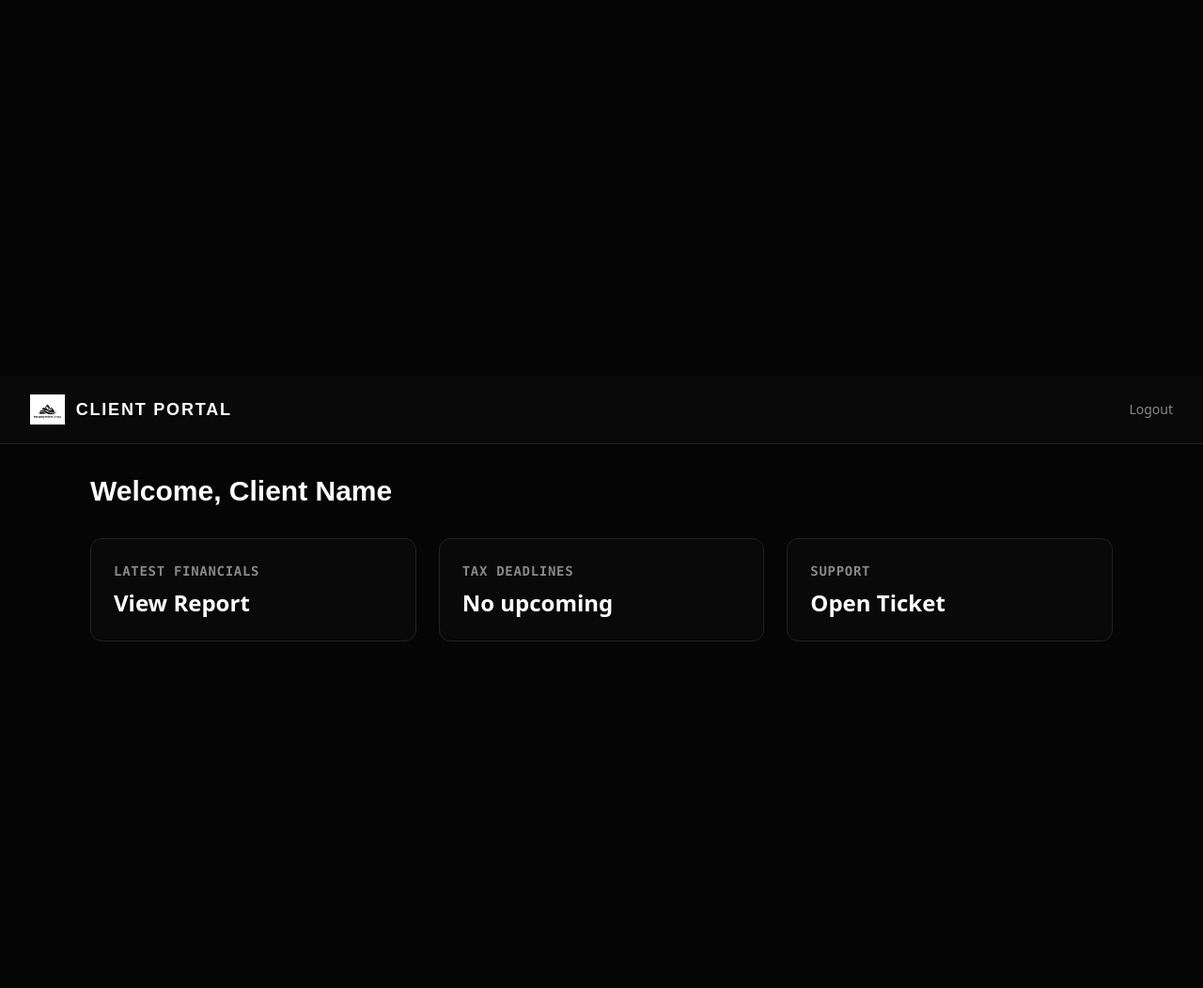
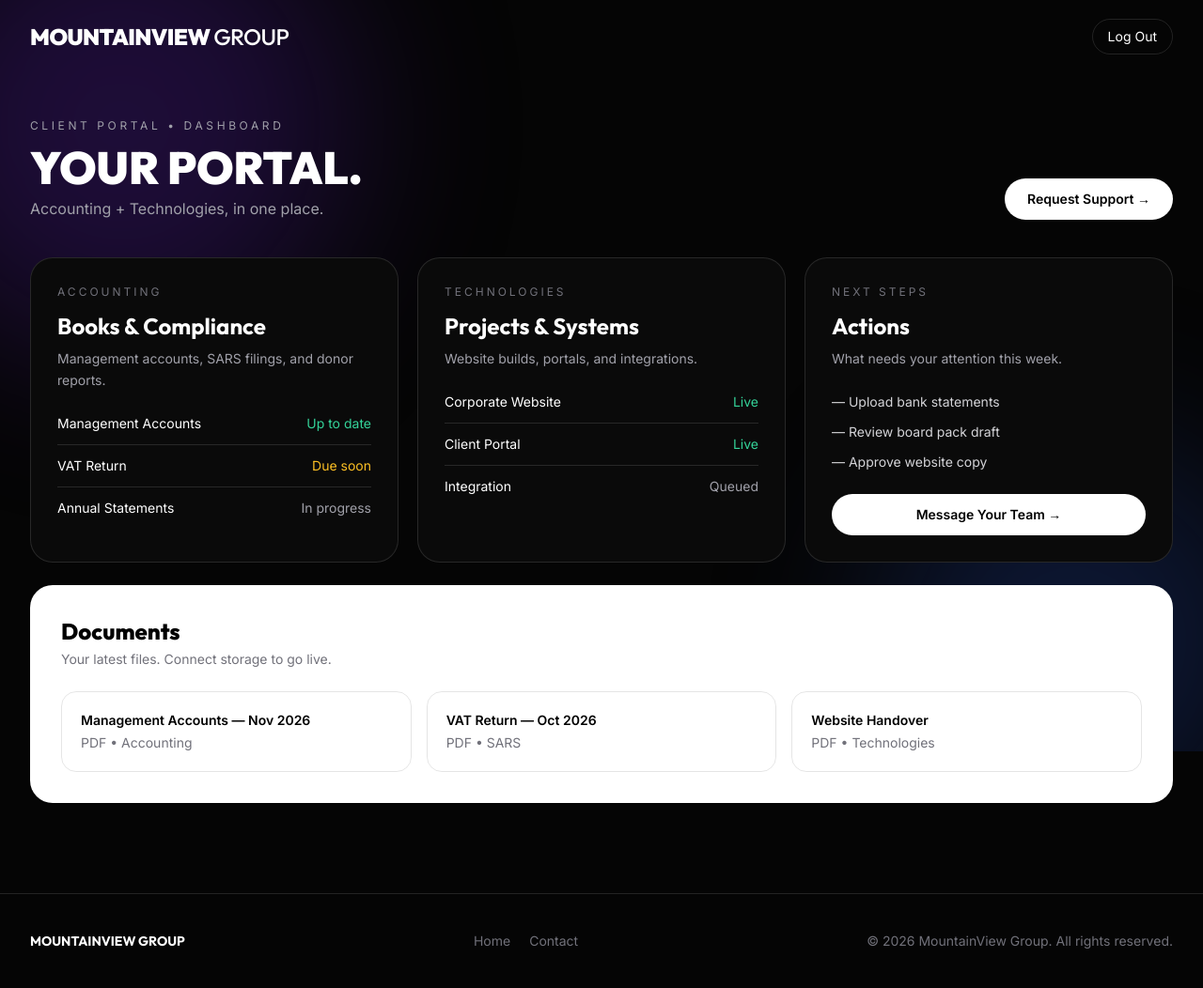
Before and after one commit to Nova-Nkosi/MountainView, a plain HTML site: page dashboard.html in a window 1280 px wide. Shown: the whole page at 94% size. Before the commit the page ends 800 px from the top, so only its background shows below. Drawn offline with nearby package versions, Linux system fonts and the light colour scheme.

Commit message:
Update dashboard.html

```diff
--- a/dashboard.html
+++ b/dashboard.html
@@ -1,55 +1,47 @@
+<!-- dashboard.html -->
 <!DOCTYPE html>
 <html lang="en">
 <head>
 <meta charset="UTF-8">
 <meta name="viewport" content="width=device-width, initial-scale=1.0">
-    <title>Dashboard | MountainView Group</title>
-
+<title>Dashboard — MountainView Group</title>
 <script src="https://cdn.tailwindcss.com"></script>
+<script>tailwind.config={theme:{extend:{colors:{ink:'#050505',paper:'#FFFFFF',accounting:'#4C1D95',tech:'#1E3A8A',muted:'#A1A1AA',line:'rgba(255,255,255,0.12)'},fontFamily:{display:['Outfit','sans-serif'],body:['Inter','sans-serif'],editorial:['Georgia','serif']}}}}</script>
+<link href="https://fonts.googleapis.com/css2?family=Outfit:wght@500;700;800;900&family=Inter:wght@400;500;600&display=swap" rel="stylesheet">
 <link rel="stylesheet" href="style.css">
-    <script>
-        tailwind.config = {
-            theme: {
-                extend: {
-                    colors: {
-                        brand: { bg: '#050505', muted: '#888888', border: '#222222' }
-                    }
-                }
-            }
-        }
-    </script>
 </head>
-<body class="bg-brand-bg text-white font-sans antialiased min-h-screen relative">
-
-    <div class="bg-grid"></div>
-    <div class="ambient-light light-white" style="bottom: 0; right: 0; width: 400px; height: 400px; opacity: 0.05;"></div>
-
-    <header class="bg-[#0a0a0a]/90 backdrop-blur-sm border-b border-brand-border px-8 py-5 flex justify-between items-center relative z-10">
-        <div class="flex items-center gap-3">
-            <img src="logo.jpg" alt="MountainView Group Logo" class="h-8 w-auto object-contain">
-            <span class="font-bold text-lg tracking-widest uppercase text-white" style="font-family: 'Outfit', sans-serif;">Client Portal</span>
+<body class="font-body antialiased">
+<div class="fixed inset-0 overflow-hidden z-0"><div class="orb orb-1"></div><div class="orb orb-2"></div></div>
+<header class="relative z-20 max-w-7xl mx-auto px-5 md:px-8 py-5 flex items-center justify-between">
+<a href="index.html" class="font-display font-black tracking-tight text-xl md:text-2xl">MOUNTAINVIEW <span class="font-light">GROUP</span></a>
+<div class="flex items-center gap-3"><span id="userEmail" class="hidden md:block text-sm text-zinc-400"></span><button id="logoutBtn" class="border border-line px-4 py-2 rounded-full text-sm">Log Out</button></div>
+</header>
+<main class="relative z-10 max-w-7xl mx-auto px-5 md:px-8 pt-8 md:pt-12 pb-24">
+<div class="reveal flex flex-wrap items-end justify-between gap-4">
+<div><p class="text-xs tracking-[0.3em] text-zinc-400 uppercase">Client Portal • Dashboard</p><h1 class="font-display font-black text-4xl md:text-5xl mt-3">YOUR PORTAL.</h1><p class="text-zinc-400 mt-2">Accounting + Technologies, in one place.</p></div>
+<a href="contact.html" class="btn bg-white text-black px-6 py-3 rounded-full font-semibold text-sm">Request Support →</a>
 </div>
-        <div class="flex items-center gap-6">
-            <a href="index.html" class="text-sm text-brand-muted hover:text-white transition-colors">Logout</a>
+<div class="grid md:grid-cols-3 gap-5 mt-10">
+<div class="reveal border border-line rounded-3xl p-7 bg-[#0A0A0A]"><p class="text-xs tracking-[0.25em] text-zinc-500 uppercase">Accounting</p><h2 class="font-display font-bold text-2xl mt-3">Books & Compliance</h2><p class="text-zinc-400 text-sm mt-2 leading-relaxed">Management accounts, SARS filings, and donor reports.</p><div class="mt-6 space-y-3 text-sm"><div class="flex justify-between border-b border-line pb-3"><span>Management Accounts</span><span class="text-emerald-400">Up to date</span></div><div class="flex justify-between border-b border-line pb-3"><span>VAT Return</span><span class="text-amber-400">Due soon</span></div><div class="flex justify-between"><span>Annual Statements</span><span class="text-zinc-400">In progress</span></div></div></div>
+<div class="reveal border border-line rounded-3xl p-7 bg-[#0A0A0A]"><p class="text-xs tracking-[0.25em] text-zinc-500 uppercase">Technologies</p><h2 class="font-display font-bold text-2xl mt-3">Projects & Systems</h2><p class="text-zinc-400 text-sm mt-2 leading-relaxed">Website builds, portals, and integrations.</p><div class="mt-6 space-y-3 text-sm"><div class="flex justify-between border-b border-line pb-3"><span>Corporate Website</span><span class="text-emerald-400">Live</span></div><div class="flex justify-between border-b border-line pb-3"><span>Client Portal</span><span class="text-emerald-400">Live</span></div><div class="flex justify-between"><span>Integration</span><span class="text-zinc-400">Queued</span></div></div></div>
+<div class="reveal border border-line rounded-3xl p-7 bg-[#0A0A0A]"><p class="text-xs tracking-[0.25em] text-zinc-500 uppercase">Next Steps</p><h2 class="font-display font-bold text-2xl mt-3">Actions</h2><p class="text-zinc-400 text-sm mt-2 leading-relaxed">What needs your attention this week.</p><ul class="mt-6 space-y-3 text-sm text-zinc-300"><li>— Upload bank statements</li><li>— Review board pack draft</li><li>— Approve website copy</li></ul><a href="contact.html" class="btn w-full text-center bg-white text-black py-3 rounded-full font-semibold inline-block mt-6 text-sm">Message Your Team →</a></div>
 </div>
-    </header>
-
-    <main class="p-8 max-w-6xl mx-auto relative z-10">
-        <h1 class="text-3xl font-bold mb-8 text-white">Welcome, Client Name</h1>
-        <div class="grid grid-cols-1 md:grid-cols-3 gap-6">
-            <div class="bg-[#0a0a0a]/80 backdrop-blur-sm p-6 rounded-xl border border-brand-border hover:border-white/30 transition-colors">
-                <h3 class="text-brand-muted text-sm font-semibold mb-2 uppercase tracking-wider font-mono">Latest Financials</h3>
-                <p class="text-2xl font-bold text-white">View Report</p>
-            </div>
-            <div class="bg-[#0a0a0a]/80 backdrop-blur-sm p-6 rounded-xl border border-brand-border hover:border-white/30 transition-colors">
-                <h3 class="text-brand-muted text-sm font-semibold mb-2 uppercase tracking-wider font-mono">Tax Deadlines</h3>
-                <p class="text-2xl font-bold text-white">No upcoming</p>
-            </div>
-            <div class="bg-[#0a0a0a]/80 backdrop-blur-sm p-6 rounded-xl border border-brand-border hover:border-white/30 transition-colors">
-                <h3 class="text-brand-muted text-sm font-semibold mb-2 uppercase tracking-wider font-mono">Support</h3>
-                <p class="text-2xl font-bold text-white">Open Ticket</p>
+<div class="reveal border border-line rounded-3xl p-7 md:p-8 bg-white text-black mt-6">
+<h2 class="font-display font-extrabold text-2xl">Documents</h2>
+<p class="text-zinc-500 text-sm mt-1">Your latest files. Connect storage to go live.</p>
+<div class="grid md:grid-cols-3 gap-4 mt-6 text-sm">
+<div class="border border-black/10 rounded-2xl p-5"><p class="font-bold">Management Accounts — Nov 2026</p><p class="text-zinc-500 mt-1">PDF • Accounting</p></div>
+<div class="border border-black/10 rounded-2xl p-5"><p class="font-bold">VAT Return — Oct 2026</p><p class="text-zinc-500 mt-1">PDF • SARS</p></div>
+<div class="border border-black/10 rounded-2xl p-5"><p class="font-bold">Website Handover</p><p class="text-zinc-500 mt-1">PDF • Technologies</p></div>
 </div>
 </div>
 </main>
+<footer class="relative z-10 border-t border-line"><div class="max-w-7xl mx-auto px-5 md:px-8 py-10 flex flex-col md:flex-row justify-between gap-6 text-sm text-zinc-500"><p class="text-white font-display font-bold">MOUNTAINVIEW GROUP</p><div class="flex flex-wrap gap-5"><a href="index.html">Home</a><a href="contact.html">Contact</a></div><p>© 2026 MountainView Group. All rights reserved.</p></div></footer>
+<script src="script.js"></script>
+<script>
+var user=localStorage.getItem('mv_user');
+if(user)document.getElementById('userEmail').textContent=user;
+document.getElementById('logoutBtn').onclick=function(){localStorage.removeItem('mv_user');window.location.href='login.html';};
+</script>
 </body>
 </html>
```
Lines whose indentation alone changed are shown as unchanged.
